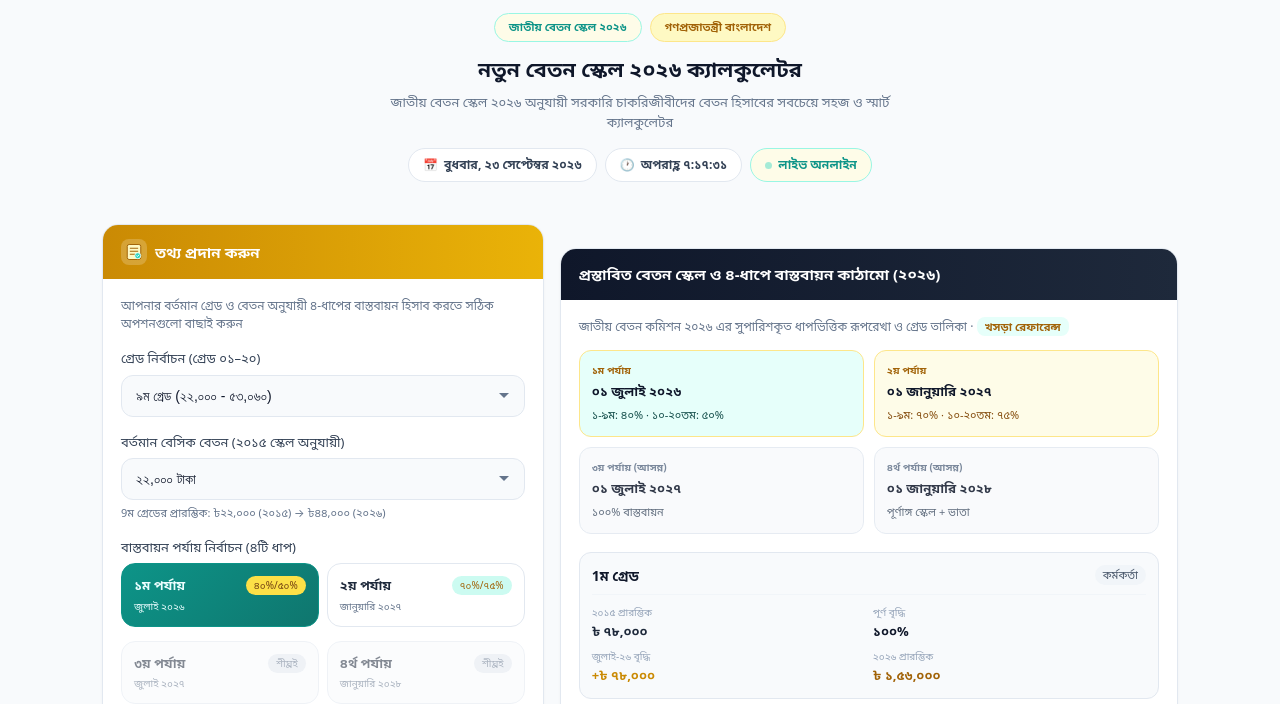
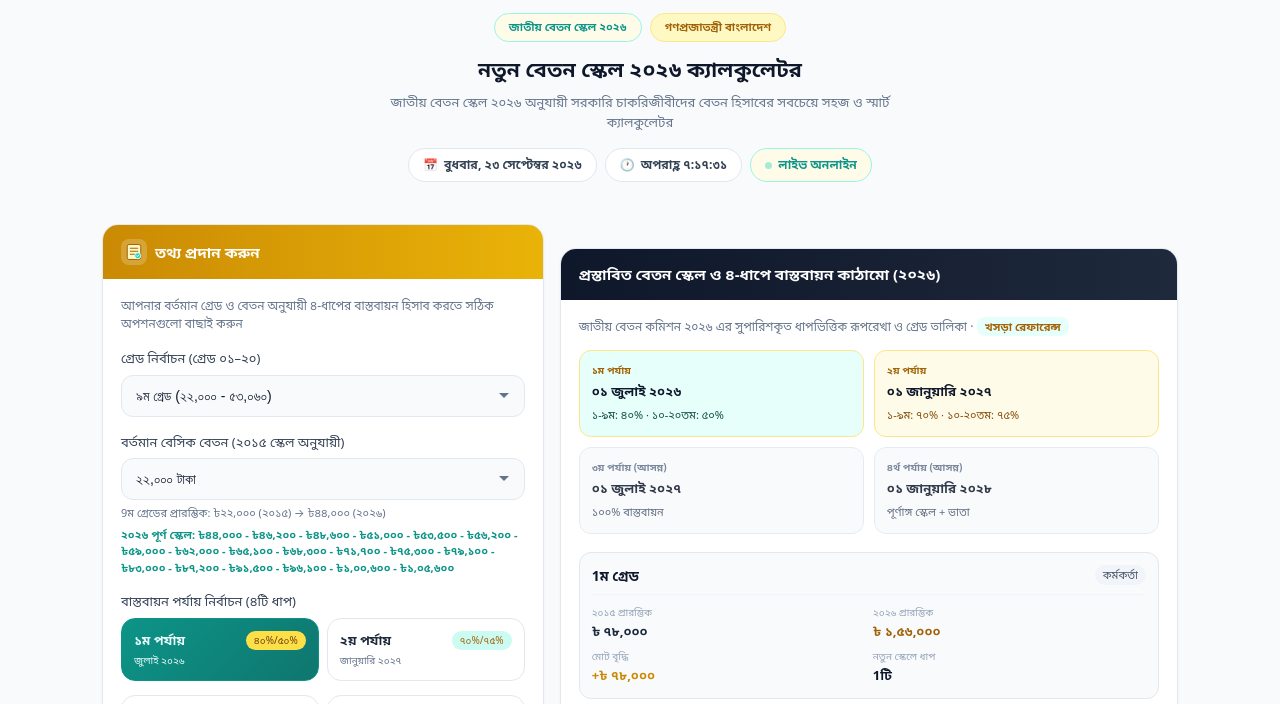
Before and after one commit to WasiaL007/National-9th-Pay-Scale--2026, a plain HTML site: page index.html in a window 1280 px wide. Shown: the part 82-786 px from the top of the page. Drawn offline with Linux system fonts and the light colour scheme.

Commit message:
Update 9th Pay Scale calculator with Gazette SRO 347 engine

```diff
--- a/index.html
+++ b/index.html
@@ -294,6 +294,7 @@
                 <input type="number" id="basicCustom" placeholder="কাস্টম বেতন লিখুন" min="1000" step="10" inputmode="numeric">
               </div>
               <p class="hint" id="gradeHint">৯ম গ্রেডের প্রারম্ভিক: ৳২২,০০০ (২০১৫) → ৳৪৪,০০০ (২০২৬)</p>
+              <p class="hint" id="fullScaleDisplay" style="color:#0d9488;font-weight:600"></p>
             </div>
 
             <div class="form-group">
@@ -314,16 +315,16 @@
                   </div>
                 </label>
                 <label class="phase-item">
-                  <input type="radio" name="phase" value="july_2027" disabled>
+                  <input type="radio" name="phase" value="july_2027">
                   <div class="info">
-                    <div class="title"><span>৩য় পর্যায়</span><span class="badge">শীঘ্রই</span></div>
+                    <div class="title"><span>৩য় পর্যায়</span><span class="badge">১০০%</span></div>
                     <div class="period">জুলাই ২০২৭</div>
                   </div>
                 </label>
                 <label class="phase-item">
-                  <input type="radio" name="phase" value="july_2028" disabled>
+                  <input type="radio" name="phase" value="july_2028">
                   <div class="info">
-                    <div class="title"><span>৪র্থ পর্যায়</span><span class="badge">শীঘ্রই</span></div>
+                    <div class="title"><span>৪র্থ পর্যায়</span><span class="badge">১০০%</span></div>
                     <div class="period">জানুয়ারি ২০২৮</div>
                   </div>
                 </label>
@@ -331,9 +332,9 @@
             </div>
 
             <div class="form-group">
-              <label for="eduAllowance">শিক্ষা ভাতা (Education Allowance)</label>
-              <input type="number" id="eduAllowance" placeholder="৳ ০" min="0" step="1" inputmode="numeric" value="0">
-              <p class="hint">সন্তান/শিক্ষা বাবদ মাসিক ভাতা — গ্রস বেতনে যোগ হবে।</p>
+              <label for="eduAllowance">সন্তান সংখ্যা (শিক্ষা সহায়ক ভাতা)</label>
+              <input type="number" id="eduAllowance" placeholder="০" min="0" max="2" step="1" inputmode="numeric" value="0">
+              <p class="hint">প্রতি সন্তান ৳৫০০ হারে, সর্বোচ্চ ২ সন্তান পর্যন্ত (গ্রস বেতনে যোগ হবে)।</p>
             </div>
 
             <div class="form-group">
@@ -363,6 +364,13 @@
         <div class="card">
           <div class="card-header indigo"><span>🏦</span> GPF ও ঋণ কর্তন</div>
           <div class="card-body">
+            <div class="form-group">
+              <label for="ageGroup">বয়স (মেডিকেল ভাতার জন্য)</label>
+              <select id="ageGroup">
+                <option value="under50">৫০ বছরের নিচে (৳৩,০০০)</option>
+                <option value="over50">৫০ বছর বা তদূর্ধ্ব (৳৪,০০০)</option>
+              </select>
+            </div>
             <div class="form-group">
               <label for="gpfPct">জিপিএফ কর্তনের হার (GPF Percentage)</label>
               <select id="gpfPct">
@@ -518,7 +526,6 @@
   </div>
 
 <script>
-  // 2015 Pay Scale Steps (unchanged)
   var STEPS_2015 = {
     1:  [78000],
     2:  [66000,68480,71050,73720,76490],
@@ -540,6 +547,29 @@
     18: [8800,9240,9710,10200,10710,11250,11820,12420,13050,13710,14400,15120,15880,16680,17520,18400,19320,20290,21310],
     19: [8500,8930,9380,9850,10350,10870,11420,12000,12600,13230,13900,14600,15330,16100,16910,17760,18650,19590,20570],
     20: [8250,8670,9110,9570,10050,10560,11090,11550,12240,12860,13510,14190,14900,15650,16440,17270,18180,19050,20010]
+  };
+
+  var STEPS_2026 = {
+    1:  [156000],
+    2:  [132000,135700,139400,143200,147200,151200,153000],
+    3:  [113000,117000,121100,125300,129700,134300,139000,143800,148800],
+    4:  [100000,103500,107200,110900,114800,118800,123000,127300,131700,136300,142400],
+    5:  [86000,89500,93100,96800,100700,104700,108800,113200,117700,122400,127400,132400,139700],
+    6:  [71000,74600,78300,82200,86400,90700,95200,100000,104800,110200,115700,121500,127600,134000],
+    7:  [58000,60900,64000,67200,70500,74100,77800,81700,85700,90000,94500,99200,104200,109400,114800,120600,126800],
+    8:  [46000,48300,50800,53300,56000,58800,61700,64800,68000,71400,75000,78700,82700,86700,91100,95700,100500,105500,110800],
+    9:  [44000,46200,48600,51000,53500,56200,59000,62000,65100,68300,71700,75300,79100,83000,87200,91500,96100,100600,105600],
+    10: [32000,33600,35300,37100,38900,40900,42900,45100,47300,49700,52200,54800,57500,60400,63400,66600,69900,73400,77300],
+    11: [25000,26300,27600,29000,30800,32000,33600,35200,37000,38800,40800,42800,44900,47200,49500,52000,54600,57300,60500],
+    12: [24300,25600,26800,28200,29600,31100,32600,34200,36000,37700,39600,41600,43700,45900,48200,50600,53100,55700,58700],
+    13: [24000,25200,26500,27800,29200,30700,32200,33800,35500,37300,39100,41100,43200,45300,47600,49900,52400,55100,58000],
+    14: [23500,24700,26000,27300,28600,30000,31500,33100,34800,36500,38300,40200,42300,44400,46600,48900,51300,53900,56600],
+    15: [22800,24000,25200,26400,27800,29100,30600,32100,33700,35400,37200,39000,41000,43000,45200,47400,49800,52300,55200],
+    16: [21900,23000,24200,25400,26700,28000,29400,30900,32400,34000,35700,37500,39400,41300,43400,45600,47900,50200,52900],
+    17: [21400,22500,23600,24800,26100,27400,28700,30200,31700,33200,34900,36700,38500,40800,42800,44800,46800,49100,51900],
+    18: [21000,22100,23200,24400,25600,26900,28200,29600,31100,32600,34300,36000,37800,39600,41600,43700,45900,48200,50900],
+    19: [20500,21600,22700,23800,25000,26200,27500,28900,30300,31900,33400,35100,36900,38700,40600,42700,44800,47000,49600],
+    20: [20000,21000,22100,23200,24400,25600,26900,28200,29600,31100,32600,34300,36000,37800,39600,41600,43700,45900,48400]
   };
 
   var META = {
@@ -568,8 +598,8 @@
   var PHASES = {
     july_2026: { f: function(gr){ return gr<=9 ? 0.4 : 0.5; }, l: function(gr){ return gr<=9 ? "৪০%" : "৫০%"; }, b: "১ম ধাপ (৪০%/৫০%)" },
     jan_2027:  { f: function(gr){ return gr<=9 ? 0.7 : 0.75; }, l: function(gr){ return gr<=9 ? "৭০%" : "৭৫%"; }, b: "২য় ধাপ (৭০%/৭৫%)" },
-    july_2027: { f: function(){ return 1; }, l: function(){ return "১০০%"; }, b: "শীঘ্রই কার্যকর" },
-    july_2028: { f: function(){ return 1; }, l: function(){ return "১০০%"; }, b: "শীঘ্রই কার্যকর" }
+    july_2027: { f: function(){ return 1; }, l: function(){ return "১০০%"; }, b: "৩য় ধাপ (১০০%)" },
+    july_2028: { f: function(){ return 1; }, l: function(){ return "১০০%"; }, b: "৪র্থ ধাপ (১০০% + নতুন বাড়িভাড়া)" }
   };
 
   function bn(n) {
@@ -579,7 +609,20 @@
   function tk(n) { return "৳ " + bn(n); }
   function num(id) { return parseFloat(document.getElementById(id).value) || 0; }
 
-  function houseRent(basic, loc) {
+  function fixNewBasic(oldArr, newArr, basic) {
+    if (newArr.length === 1) return newArr[0];
+    var oldFirst = oldArr[0];
+    var newFirst = newArr[0];
+    var diff = basic - oldFirst;
+    if (diff <= 0) return newFirst;
+    var candidate = newFirst + diff;
+    for (var i = 0; i < newArr.length; i++) {
+      if (newArr[i] >= candidate) return newArr[i];
+    }
+    return newArr[newArr.length - 1];
+  }
+
+  function oldHouseRent(basic, loc) {
     var p = 0;
     if (loc === "dhaka") {
       if (basic <= 9700) p = Math.max(basic * 0.65, 5600);
@@ -598,6 +641,15 @@
       else p = Math.max(basic * 0.35, 13800);
     }
     return Math.round(p);
+  }
+
+  function newHouseRent(grade, basic, loc) {
+    var pct;
+    if (grade >= 16) pct = loc === "dhaka" ? 0.60 : (loc === "other_city" ? 0.50 : 0.45);
+    else if (grade >= 10) pct = loc === "dhaka" ? 0.50 : (loc === "other_city" ? 0.40 : 0.35);
+    else if (grade >= 5) pct = loc === "dhaka" ? 0.45 : (loc === "other_city" ? 0.35 : 0.30);
+    else pct = loc === "dhaka" ? 0.40 : (loc === "other_city" ? 0.30 : 0.25);
+    return Math.round(basic * pct);
   }
 
   function fillBasicOptions() {
@@ -622,10 +674,12 @@
     document.getElementById("customBasicWrap").classList.remove("show");
     document.getElementById("basicCustom").value = "";
 
-    var meta = META[grade];
-    if (meta) {
+    var newArr = STEPS_2026[grade] || [];
+    if (newArr.length) {
       document.getElementById("gradeHint").textContent =
-        grade + "ম গ্রেডের প্রারম্ভিক: ৳" + bn(steps[0]) + " (২০১৫) → ৳" + bn(meta.s26) + " (২০২৬)";
+        grade + "ম গ্রেডের প্রারম্ভিক: ৳" + bn(steps[0]) + " (২০১৫) → ৳" + bn(newArr[0]) + " (২০২৬)";
+      var fsd = document.getElementById("fullScaleDisplay");
+      if (fsd) fsd.textContent = "২০২৬ পূর্ণ স্কেল: ৳" + newArr.map(bn).join(" - ৳");
     }
   }
 
@@ -645,30 +699,41 @@
 
     var meta = META[grade];
     var phase = PHASES[phaseId];
-    var steps = STEPS_2015[grade] || [];
+    var oldArr = STEPS_2015[grade] || [];
+    var newArr = STEPS_2026[grade] || [];
 
-    if (!meta || !phase || basic <= 0) {
+    if (!meta || !phase || !newArr.length || basic <= 0) {
       document.getElementById("emptyState").style.display = "block";
       document.getElementById("resultContent").classList.remove("show");
       return;
     }
 
+    var fixedNew = fixNewBasic(oldArr, newArr, basic);
+    var fullIncrement = fixedNew - basic;
     var factor = phase.f(grade);
-    var increase = Math.round(steps[0] * meta.g * factor * 10) / 10;
-    var newBasic = Math.round((basic + increase) * 10) / 10;
-    var hr = houseRent(basic, loc);
-    var med = 1500;
-    var tiffin = (grade >= 13 && grade <= 20) ? 200 : 0;
+    var newBasic = Math.round(basic + factor * fullIncrement);
+    var diff = newBasic - basic;
+
+    var houseRentFrozen = (phaseId === "july_2026" || phaseId === "jan_2027" || phaseId === "july_2027");
+    var hr = houseRentFrozen ? oldHouseRent(basic, loc) : newHouseRent(grade, newBasic, loc);
+
+    var ageSel = document.getElementById("ageGroup");
+    var ageGrp = ageSel ? ageSel.value : "under50";
+    var med = ageGrp === "over50" ? 4000 : 3000;
+
+    var childCount = num("eduAllowance");
+    var edu = Math.min(childCount, 2) * 500;
+
+    var tiffin = (grade >= 11 && grade <= 20) ? 500 : 0;
     var wash = (grade >= 13 && grade <= 20) ? 100 : 0;
-    var edu = num("eduAllowance");
+
     var festival = num("festivalBonus");
     var exgratia = num("exGratia");
-    var gross = Math.round((newBasic + hr + med + tiffin + wash + edu + festival + exgratia) * 10) / 10;
-    var diff = newBasic - basic;
 
-    // ===== GPF & Loan deductions =====
+    var gross = Math.round(newBasic + hr + med + edu + festival + exgratia + tiffin + wash);
+
     var gpfPct = num("gpfPct");
-    var gpf = Math.round(basic * (gpfPct / 100));
+    var gpf = Math.round(newBasic * (gpfPct / 100));
     var houseLoan = num("houseLoan");
     var mclLoan = num("mclLoan");
     var computerLoan = num("computerLoan");
@@ -676,7 +741,7 @@
     var benevolent = num("benevolent");
     var revenue = num("revenue");
     var totalDeduct = gpf + houseLoan + mclLoan + computerLoan + personalLoan + benevolent + revenue;
-    var net = Math.round((gross - totalDeduct) * 10) / 10;
+    var net = Math.round(gross - totalDeduct);
 
     document.getElementById("emptyState").style.display = "none";
     document.getElementById("resultContent").classList.add("show");
@@ -695,7 +760,7 @@
     document.getElementById("incText").textContent = "মূল বেতন বৃদ্ধি (" + phase.l(grade) + "): + ৳ " + bn(diff);
     document.getElementById("phaseBadge").textContent = phase.b;
     document.getElementById("infoNote").textContent =
-      "গ্রেড " + grade + " • " + meta.t + " • প্রারম্ভিক বৃদ্ধি হার " + meta.r + " এর " + phase.l(grade) + " কার্যকর। চূড়ান্ত গেজেট প্রকাশের পর পরিবর্তন হতে পারে।";
+      "গ্রেড " + grade + " • " + meta.t + " • জাতীয় বেতনস্কেল ২০২৬ (SRO 347-আইন/২০২৬) অনুযায়ী নির্ধারিত • " + phase.l(grade) + " কার্যকর।";
 
     document.getElementById("bd-gpf").textContent = tk(gpf);
     document.getElementById("bd-houseLoan").textContent = tk(houseLoan);
@@ -715,23 +780,24 @@
     var html = "";
     for (var g = 1; g <= 20; g++) {
       var meta = META[g];
-      var steps = STEPS_2015[g];
-      if (!meta || !steps) continue;
-      var start2015 = steps[0];
-      var inc = Math.round(start2015 * meta.g);
+      var oldArr = STEPS_2015[g];
+      var newArr = STEPS_2026[g];
+      if (!meta || !oldArr || !newArr) continue;
+      var start2015 = oldArr[0];
+      var start2026 = newArr[0];
+      var inc = start2026 - start2015;
       html += '<div class="grade-row">'
         + '<div class="grade-top"><span class="grade-num">' + g + 'ম গ্রেড</span><span class="grade-type">' + meta.t + '</span></div>'
         + '<div class="grade-grid">'
         + '<div class="g-item"><span class="g-lbl">২০১৫ প্রারম্ভিক</span><span class="g-val">৳ ' + bn(start2015) + '</span></div>'
-        + '<div class="g-item"><span class="g-lbl">পূর্ণ বৃদ্ধি</span><span class="g-val pct">' + meta.r + '</span></div>'
-        + '<div class="g-item"><span class="g-lbl">জুলাই-২৬ বৃদ্ধি</span><span class="g-val up">+৳ ' + bn(inc) + '</span></div>'
-        + '<div class="g-item"><span class="g-lbl">২০২৬ প্রারম্ভিক</span><span class="g-val new">৳ ' + bn(meta.s26) + '</span></div>'
+        + '<div class="g-item"><span class="g-lbl">২০২৬ প্রারম্ভিক</span><span class="g-val new">৳ ' + bn(start2026) + '</span></div>'
+        + '<div class="g-item"><span class="g-lbl">মোট বৃদ্ধি</span><span class="g-val up">+৳ ' + bn(inc) + '</span></div>'
+        + '<div class="g-item"><span class="g-lbl">নতুন স্কেলে ধাপ</span><span class="g-val pct">' + newArr.length + 'টি</span></div>'
         + '</div></div>';
     }
     wrap.innerHTML = html;
   }
 
-  // Events
   document.getElementById("grade").addEventListener("change", function() { fillBasicOptions(); calc(); });
   document.getElementById("basicSelect").addEventListener("change", function() {
     if (this.value === "custom") {
@@ -745,11 +811,12 @@
   document.getElementById("basicCustom").addEventListener("input", calc);
   document.getElementById("location").addEventListener("change", calc);
   document.getElementById("eduAllowance").addEventListener("input", calc);
-  document.getElementById("festivalBonus").addEventListener("input", calc);
-  document.getElementById("exGratia").addEventListener("input", calc);
   document.getElementById("gpfPct").addEventListener("change", calc);
-  ["houseLoan","mclLoan","computerLoan","personalLoan","benevolent","revenue"].forEach(function(id){
-    document.getElementById(id).addEventListener("input", calc);
+  var ageSelEl = document.getElementById("ageGroup");
+  if (ageSelEl) ageSelEl.addEventListener("change", calc);
+  ["houseLoan","mclLoan","computerLoan","personalLoan","benevolent","revenue","festivalBonus","exGratia"].forEach(function(id){
+    var el = document.getElementById(id);
+    if (el) el.addEventListener("input", calc);
   });
 
   var radios = document.querySelectorAll('input[name="phase"]');
@@ -763,7 +830,7 @@
       ["নতুন মূল বেতন", document.getElementById("bd-basic").textContent],
       ["বাড়ি ভাড়া ভাতা", document.getElementById("bd-house").textContent],
       ["চিকিৎসা ভাতা", document.getElementById("bd-medical").textContent],
-      ["শিক্ষা ভাতা", document.getElementById("bd-edu").textContent],
+      ["শিক্ষা সহায়ক ভাতা", document.getElementById("bd-edu").textContent],
       ["টিফিন ভাতা", document.getElementById("bd-tiffin").textContent],
       ["ধোয়া-মোছা ভাতা", document.getElementById("bd-washing").textContent]
     ];
@@ -799,7 +866,7 @@
       '.ft{text-align:center;font-size:10px;color:#94a3b8;margin-top:20px}' +
       '@media print{body{padding:10px}}' +
       '</style></head><body>' +
-      '<div class="hd"><h1>জাতীয় বেতন স্কেল ২০২৬ — বেতন হিসাব রিপোর্ট</h1><p>Wasi Al · ৯ম পে স্কেল ক্যালকুলেটর</p></div>' +
+      '<div class="hd"><h1>জাতীয় বেতনস্কেল ২০২৬ — বেতন হিসাব রিপোর্ট</h1><p>Wasi Al Enterprise · SRO 347-আইন/২০২৬ অনুযায়ী</p></div>' +
       '<div class="meta"><span>গ্রেড: <b>' + gradeText + '</b></span><span>ধাপ: <b>' + phase + '</b></span></div>' +
       '<div class="sec-title">বেতন বিবরণ</div>' +
       '<table>' + rowsHtml + '</table>' +
@@ -807,20 +874,18 @@
       '<div class="sec-title">কর্তন বিবরণ</div>' +
       '<table>' + deductHtml + '<tr><td><b>মোট কর্তন</b></td><td class="amt deduct"><b>' + document.getElementById("bd-totalDeduct").textContent + '</b></td></tr></table>' +
       '<div class="totalbox netbox"><div class="l">নেট বেতন (Net Take-Home Pay)</div><div class="v">' + document.getElementById("netSalary").textContent + '</div></div>' +
-      '<div class="ft">শুধুমাত্র তথ্যমূলক উদ্দেশ্যে · অফিসিয়াল গেজেট অনুসরণ করুন · © ২০২৬ Wasi Al</div>' +
+      '<div class="ft">শুধুমাত্র তথ্যমূলক উদ্দেশ্যে · অফিসিয়াল পে ফিক্সেশন স্টেটমেন্ট চূড়ান্ত · © ২০২৬ Wasi Al Enterprise</div>' +
       '</body></html>'
     );
     win.document.close();
     setTimeout(function(){ win.print(); }, 300);
   });
 
-  // Splash screen controls
   function dismissSplash() { document.getElementById("splash").classList.add("hide"); }
   document.getElementById("splashStart").addEventListener("click", dismissSplash);
   document.getElementById("splashSkip").addEventListener("click", dismissSplash);
   setTimeout(dismissSplash, 4000);
 
-  // ===== Live Bengali date & time =====
   var BN_DAYS = ["রবিবার","সোমবার","মঙ্গলবার","বুধবার","বৃহস্পতিবার","শুক্রবার","শনিবার"];
   var BN_MONTHS = ["জানুয়ারি","ফেব্রুয়ারি","মার্চ","এপ্রিল","মে","জুন","জুলাই","আগস্ট","সেপ্টেম্বর","অক্টোবর","নভেম্বর","ডিসেম্বর"];
   function toBnDigits(n) { return String(n).replace(/\d/g, function(d){ return "০১২৩৪৫৬৭৮৯"[d]; }); }
@@ -843,7 +908,6 @@
   updateClock();
   setInterval(updateClock, 1000);
 
-  // Init
   fillBasicOptions();
   buildGradeList();
   calc();
```
